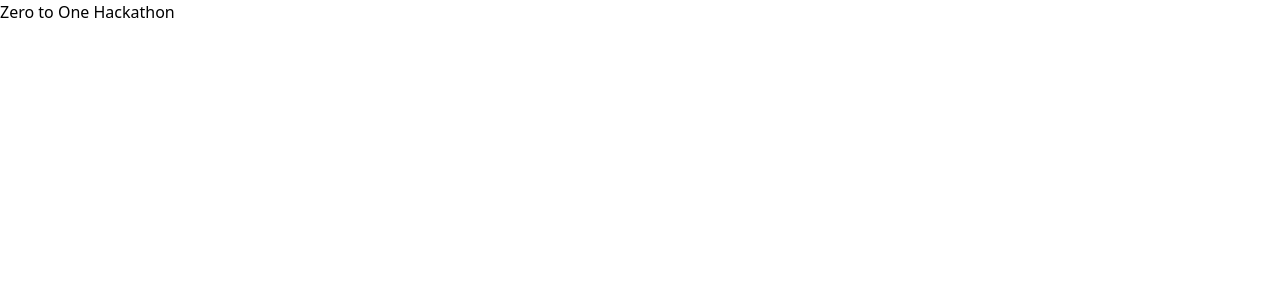
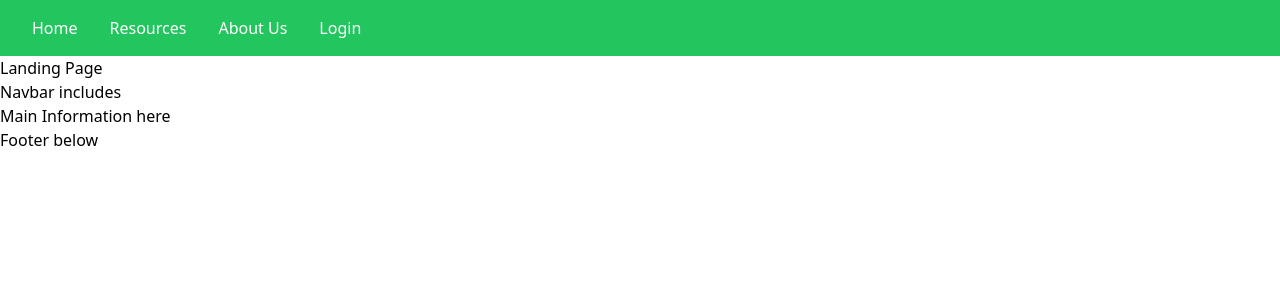
Before and after one commit to ericvpineda/mental-wellness-hub, a React (Create React App) app in the folder frontend/: page / in a window 1280 px wide. Shown: the top 300 px of the page. Built offline with nearby package versions, Linux system fonts and the light colour scheme.

Commit message:
starter for navbar and home/landing page

```diff
--- a/frontend/src/App.js
+++ b/frontend/src/App.js
@@ -1,9 +1,13 @@
 import './App.css';
+import HomePage from './components/LandingPage';
+import Navbar from './components/NavBar.js';
 
 function App() {
   return (
     <div className="App">
-      Zero to One Hackathon
+      {/* Zero to One Hackathon */}
+      <Navbar />
+      <HomePage />
     </div>
   );
 }
--- /dev/null
+++ b/frontend/src/components/LandingPage/index.js
@@ -0,0 +1,16 @@
+import React from "react"
+
+
+const HomePage = () => {
+
+    return (
+        <div>
+            Landing Page
+            <h1>Navbar includes</h1>
+            <p>Main Information here</p>
+            <p>Footer below</p>
+        </div>
+    )
+}
+
+export default HomePage
--- /dev/null
+++ b/frontend/src/components/NavBar.js/index.js
@@ -0,0 +1,18 @@
+import React from "react";
+
+const Navbar = () => {
+    return (
+        <nav>
+            <ul className="flex justify-between p-4 bg-green-500 text-white">
+                <ul className="flex">
+                    <li className="mx-4"><a href="/">Home</a></li>
+                    <li className="mx-4"><a href="/resources">Resources</a></li>
+                    <li className="mx-4"><a href="/about-us">About Us</a></li>
+                    <li className="mx-4"><a href="/login">Login</a></li>
+                </ul>
+            </ul>
+        </nav>
+    )
+}
+
+export default Navbar
```
